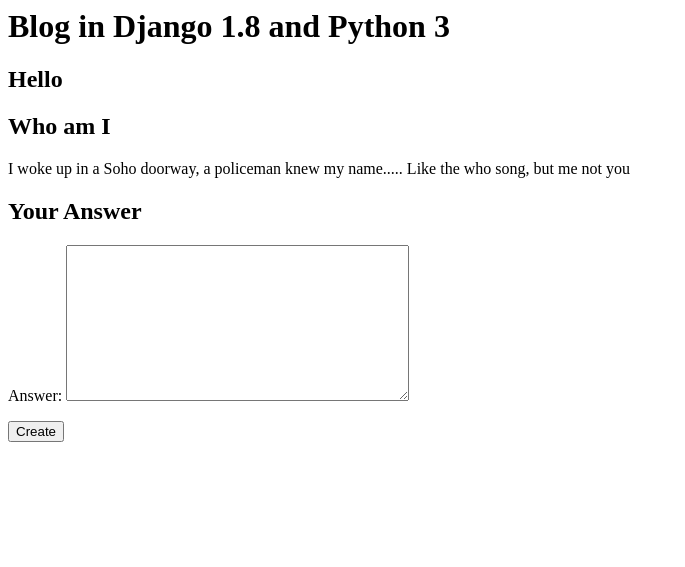
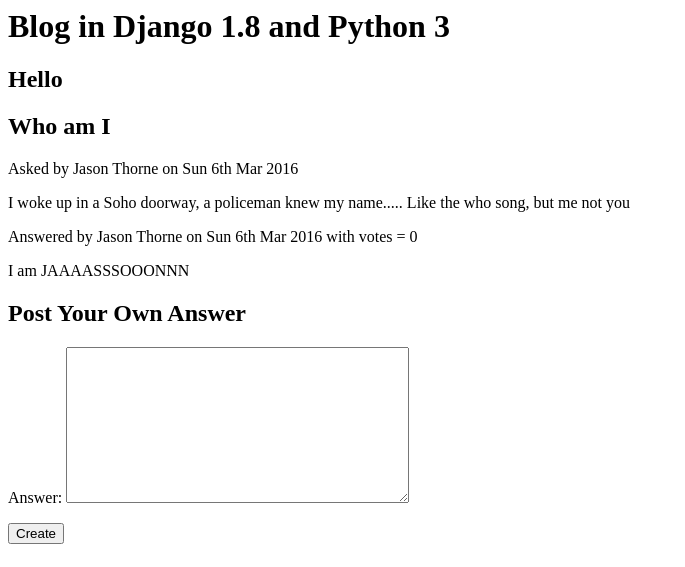
Before and after one commit to jrthorne/healthblog, a Django app: page /blog/answerquestion/5/ in a window 1280 px wide. Shown: the top 567 px of the page, without its empty margins (0-685 px from the left). Run offline with Django 3.2, Linux system fonts and the light colour scheme; a user stored in the database is signed in; data comes from the database, SQL or seed files in the repository; both versions use the stored data as it was after the commit.

Commit message:
Added dates for question asked and answered.

```diff
--- a/project/blog/models.py
+++ b/project/blog/models.py
@@ -14,6 +14,7 @@
 
 
 class Question(models.Model):
+    when_asked = models.DateTimeField(auto_now=True)
     title = models.CharField(max_length=255)
     description = models.TextField()
     original_poster = models.ForeignKey(Poster, related_name='op')
@@ -40,6 +41,7 @@
 
 
 class Answer(models.Model):
+    when_answered = models.DateTimeField(auto_now=True)
     author = models.ForeignKey(Poster, related_name='author')
     question = models.ForeignKey(Question, related_name='answers')
     answer = models.TextField()
--- a/project/blog/views.py
+++ b/project/blog/views.py
@@ -60,9 +60,11 @@
 class QuestionAddView(LoginRequiredMixin, CreateView):
     model = Question
     fields = ['title', 'description']
-    #fields = '__all__'
+    success_url = reverse_lazy('questionList')
 
-    success_url = reverse_lazy('questionList')
+    def form_valid(self, form):
+        form.instance.original_poster = self.request.user.poster
+        return super(QuestionAddView, self).form_valid(form)
 
 
 class QuestionModView(LoginRequiredMixin, CreateView):
--- a/templates/blog/answer_form.html
+++ b/templates/blog/answer_form.html
@@ -4,9 +4,22 @@
 {% block content %}
 
 <h2>{{ question.title }}</h2>
+<p>Asked by
+{{ question.original_poster.user.first_name }}
+{{ question.original_poster.user.last_name }} on
+{{ question.when_asked|date:"D jS M Y" }}
+</p>
 <p>{{ question.description }}</p>
 
-<h2>Your Answer</h2>
+{% for ans in question.answers.all %}
+    <P>Answered by {{ ans.author.user.first_name }} {{ ans.author.user.last_name }} on
+    {{ ans.when_answered|date:"D jS M Y" }} with votes = {{ ans.votes }}
+    </P>
+    <p>{{ ans.answer }}</p>
+{% endfor %}
+
+
+<h2>Post Your Own Answer</h2>
 {% if form.errors %}
 	<P style="color: red;">
 	Please correct the error{{ form.errors|pluralize }} below.
```
Also changed, not shown: db.sqlite3, project/blog/migrations/0006_auto_20160306_0715.py (added).
